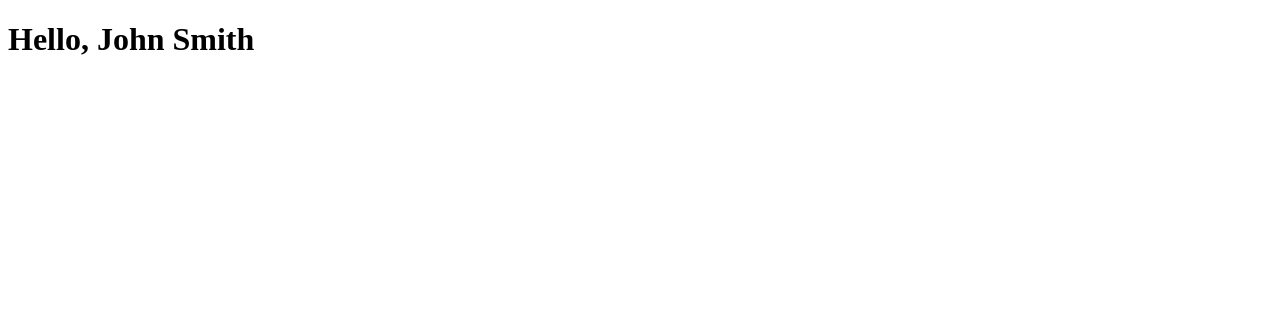
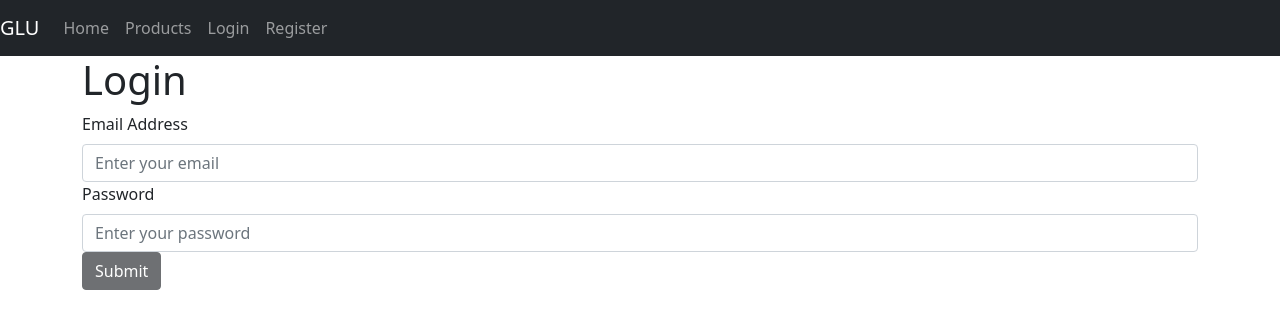
Before and after one commit to Pacaloy/GLU, a React (Create React App) app: page /login in a window 1280 px wide. Shown: the top 328 px of the page. Built offline with nearby package versions, Linux system fonts and the light colour scheme.

Commit message:
added working login page

```diff
--- a/src/App.js
+++ b/src/App.js
@@ -1,25 +1,41 @@
-// import logo from './logo.svg';
-// import './App.css';
+import './App.css';
+import AppNavBar from './components/AppNavBar';
+import Home from './pages/Home';
+import ProductPage from './pages/ProductPage';
+import Login from './pages/Login';
+import Register from './pages/Register';
+import ErrorPage from './pages/ErrorPage';
+import { Container } from 'react-bootstrap';
+import { useState } from 'react';
+import { UserProvider } from './UserContext';
+import { BrowserRouter, Routes, Route } from 'react-router-dom';
 
-// function App() {
-//   return (
-//     <div className="App">
-//       <header className="App-header">
-//         <img src={logo} className="App-logo" alt="logo" />
-//         <p>
-//           Edit <code>src/App.js</code> and save to reload.
-//         </p>
-//         <a
-//           className="App-link"
-//           href="https://reactjs.org"
-//           target="_blank"
-//           rel="noopener noreferrer"
-//         >
-//           Learn React
-//         </a>
-//       </header>
-//     </div>
-//   );
-// }
+function App() {
+    const [user, setUser] = useState({
+        accessToken: localStorage.getItem('accessToken'),
+        isAdmin: localStorage.getItem('isAdmin') === "true"
+    });
 
-// export default App;
+    const unsetUser = () => {
+        localStorage.clear();
+    };
+
+    return (
+        <UserProvider value={{user, setUser, unsetUser}}>
+            <BrowserRouter>
+                <AppNavBar />
+                <Container>
+                    <Routes>
+                        <Route path="/" element={<Home />} />
+                        <Route path="/products" element={<ProductPage />} />
+                        <Route path="/login" element={<Login />} />
+                        <Route path="/register" element={<Register />} />
+                        <Route path="*" element={<ErrorPage />} />
+                    </Routes>
+                </Container>
+            </BrowserRouter>
+        </UserProvider>
+    );
+};
+
+export default App;
--- /dev/null
+++ b/src/UserContext.js
@@ -0,0 +1,7 @@
+import React from 'react';
+
+const UserContext = React.createContext();
+
+export const UserProvider = UserContext.Provider;
+
+export default UserContext;
--- /dev/null
+++ b/src/components/AppNavBar.js
@@ -0,0 +1,19 @@
+import { Navbar, Nav } from 'react-bootstrap';
+import { Link } from 'react-router-dom';
+
+export default function AppNavBar() {
+	return (
+		<Navbar bg="dark" variant="dark" expand="lg">
+			<Navbar.Brand as={Link} to="/">GLU</Navbar.Brand>
+			<Navbar.Toggle aria-controls="basic-navbar-nav" />
+			<Navbar.Collapse id="basic-navbar-nav">
+				<Nav>
+					<Nav.Link as={Link} to="/">Home</Nav.Link>
+					<Nav.Link as={Link} to="/products">Products</Nav.Link>
+					<Nav.Link as={Link} to="/login">Login</Nav.Link>
+					<Nav.Link as={Link} to="/register">Register</Nav.Link>
+				</Nav>
+			</Navbar.Collapse>
+		</Navbar>
+	);
+};
--- a/src/index.js
+++ b/src/index.js
@@ -1,18 +1,10 @@
 import React from 'react';
 import ReactDOM from 'react-dom/client';
-// import './index.css';
 import App from './App';
-// import reportWebVitals from './reportWebVitals';
-
-const name = 'John Smith';
-const element = <h1>Hello, {name}</h1>
+import 'bootstrap/dist/css/bootstrap.min.css';
 
 const root = ReactDOM.createRoot(document.getElementById('root'));
+
 root.render(
-  element
+    <App />
 );
-
-// If you want to start measuring performance in your app, pass a function
-// to log results (for example: reportWebVitals(console.log))
-// or send to an analytics endpoint. Learn more: https://bit.ly/CRA-vitals
-// reportWebVitals();
--- /dev/null
+++ b/src/pages/ErrorPage.js
@@ -0,0 +1,5 @@
+export default function ErrorPage() {
+	return (
+		<h1>Error Page</h1>
+	);
+};
--- /dev/null
+++ b/src/pages/Home.js
@@ -0,0 +1,5 @@
+export default function Home() {
+	return (
+		<h1>Home Page</h1>
+	);
+};
--- /dev/null
+++ b/src/pages/Login.js
@@ -0,0 +1,118 @@
+import { useState, useEffect, useContext } from 'react';
+import { Form, Button } from 'react-bootstrap';
+import Swal from 'sweetalert2';
+import UserContext from './../UserContext';
+import { Navigate, useNavigate } from 'react-router-dom';
+
+export default function Login() {
+	const {user, setUser} = useContext(UserContext);
+
+	const [email, setEmail] = useState('');
+	const [password, setPassword] = useState('');
+
+	const [isActive, setIsActive] = useState(false);
+
+	const navigate = useNavigate();
+
+	useEffect(() => {
+		if (email !== '' && password !== '') {
+			setIsActive(true);
+		} else {
+			setIsActive(false);
+		}
+	}, [email, password]);
+
+	function authentication(e) {
+		e.preventDefault();
+
+		fetch('http://localhost:4000/users/login', {
+			method: 'POST',
+			headers: {'Content-Type': 'application/json'},
+			body: JSON.stringify({
+				email: email,
+				password: password
+			})
+		})
+		.then(res => res.json())
+		.then(data => {
+			console.log(data);
+
+			if (data.accessToken !== undefined) {
+				localStorage.setItem('accessToken', data.accessToken);
+				setUser({
+					accessToken: data.accessToken
+				});
+
+				Swal.fire({
+					title: 'Login Success',
+					icon: 'success',
+					text: 'You are now login!'
+				});
+
+				fetch('http://localhost:4000/users/details', {
+					headers: {
+						Authorization: `Bearer ${data.accessToken}`
+					}
+				})
+				.then(res => res.json())
+				.then(data => {
+					console.log(data);
+
+					if (data.isAdmin === true) {
+						localStorage.setItem('isAdmin', data.isAdmin);
+
+						setUser({
+							isAdmin: data.isAdmin
+						});
+
+						navigate('/products');
+					} else {
+						navigate('/');
+					}
+				});
+			} else {
+				Swal.fire({
+					title: 'Login Failed',
+					icon: 'error',
+					text: 'Check your credentials'
+				});
+			}
+		});
+	};
+
+	return (
+		(user.accessToken !== null) ?
+			<Navigate to="/products" />
+			:
+			<Form onSubmit={e => authentication(e)}>
+				<h1>Login</h1>
+				<Form.Group>
+					<Form.Label>Email Address</Form.Label>
+					<Form.Control
+						type="email"
+						placeholder="Enter your email"
+						required
+						value={email}
+						onChange={e => setEmail(e.target.value)}
+					/>
+				</Form.Group>
+
+				<Form.Group>
+					<Form.Label>Password</Form.Label>
+					<Form.Control
+						type="password"
+						placeholder="Enter your password"
+						required
+						value={password}
+						onChange={e => setPassword(e.target.value)}
+					/>
+				</Form.Group>
+
+				{isActive ?
+					<Button variant="dark" type="submit">Submit</Button>
+					:
+					<Button variant="dark" type="submit" disabled>Submit</Button>
+				}
+			</Form>
+	);
+};
--- /dev/null
+++ b/src/pages/ProductPage.js
@@ -0,0 +1,5 @@
+export default function ProductPage() {
+	return (
+		<h1>Product Page</h1>
+	)
+}
--- /dev/null
+++ b/src/pages/Register.js
@@ -0,0 +1,39 @@
+import { Form, Button } from 'react-bootstrap';
+
+export default function Register() {
+	return (
+		<Form>
+			<h1>Register</h1>
+			<Form.Group>
+				<Form.Label>Email:</Form.Label>
+				<Form.Control
+					type="email"
+					placeholder="Enter your email"
+					required
+				/>
+			</Form.Group>
+
+			<Form.Group>
+				<Form.Label>Password:</Form.Label>
+				<Form.Control
+					type="password"
+					placeholder="Enter your password"
+					required
+				/>
+			</Form.Group>
+
+			<Form.Group>
+				<Form.Label>Verify Password:</Form.Label>
+				<Form.Control
+					type="password"
+					placeholder="Verify your password"
+					required
+				/>
+			</Form.Group>
+
+			<div className="d-grid">
+			<Button variant="dark">Submit</Button>
+			</div>
+		</Form>
+	);
+};
```
